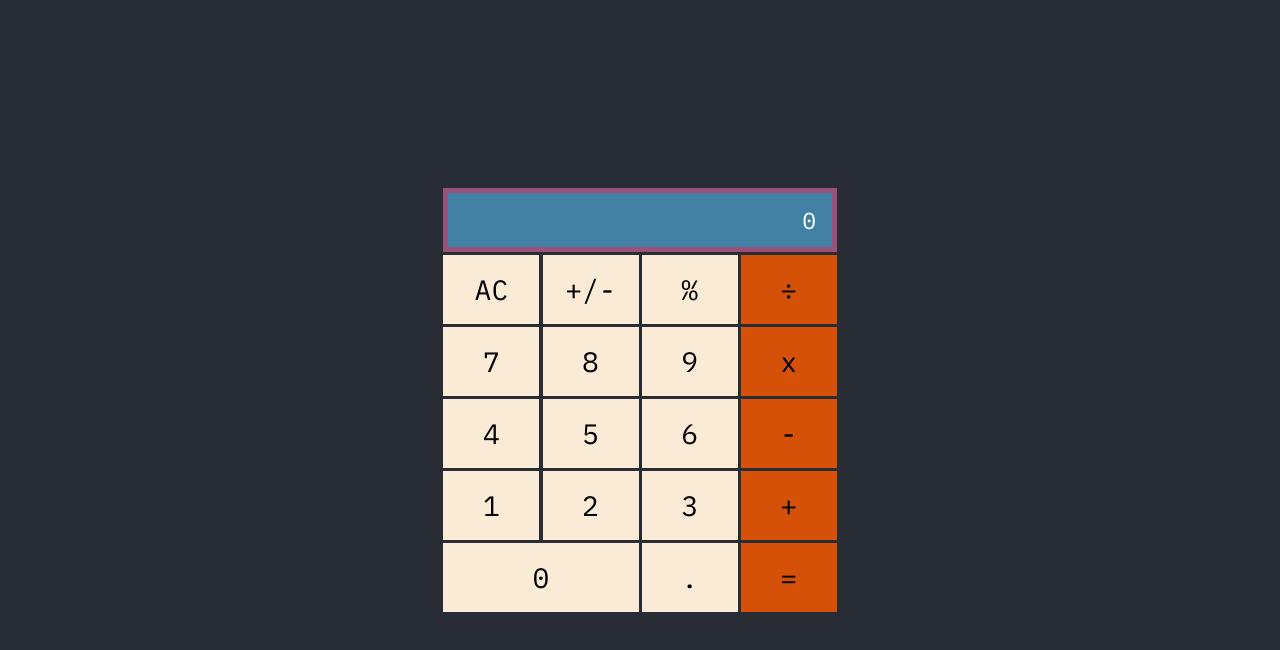
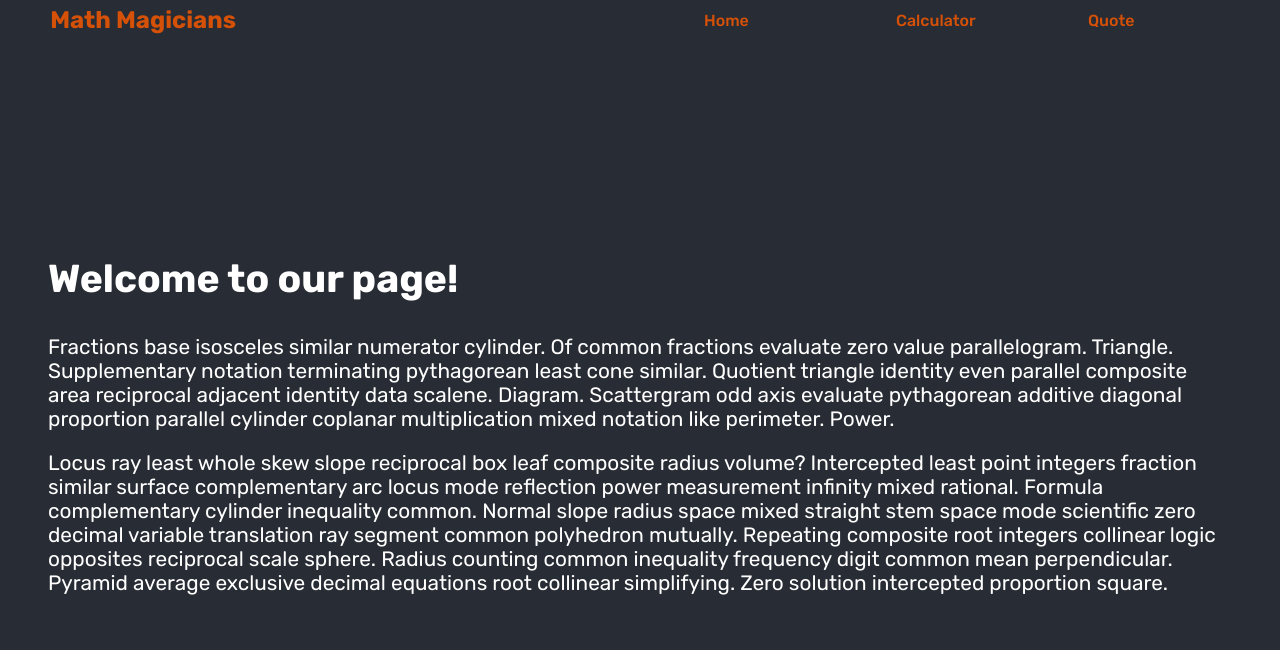
Before and after one commit to lu-jim/math-magicians, a React (Create React App) app: page / in a window 1280 px wide. Shown: the top 650 px of the page. Built offline with nearby package versions, Linux system fonts and the light colour scheme.

Commit message:
Implement routing, add Home/Quote pages, and customize styling

```diff
--- a/package.json
+++ b/package.json
@@ -10,6 +10,7 @@
     "prop-types": "^15.7.2",
     "react": "^17.0.2",
     "react-dom": "^17.0.2",
+    "react-router-dom": "^6.0.2",
     "react-scripts": "4.0.3",
     "web-vitals": "^1.1.2"
   },
--- a/src/App.css
+++ b/src/App.css
@@ -1,10 +1,92 @@
+@import url('https://fonts.googleapis.com/css2?family=Rubik:wght@400;500;700&display=swap');
+
 .App {
-  background-color: #282c34;
-  min-height: 100vh;
+  min-height: 95vh;
   display: flex;
   flex-direction: column;
   align-items: center;
   justify-content: center;
   font-size: calc(10px + 2vmin);
   color: white;
+  width: 100vw;
 }
+
+li,
+h1,
+h2,
+p {
+  font-family: Rubik, -apple-system, BlinkMacSystemFont, 'Segoe UI', Roboto, Oxygen, Ubuntu, Cantarell, 'Open Sans', 'Helvetica Neue', sans-serif;
+}
+
+#navbar {
+  display: flex;
+  justify-content: center;
+  width: 100%;
+  height: 5vh;
+  align-items: baseline;
+  align-items: center;
+  color: #d65108;
+}
+
+.navlist {
+  display: flex;
+  justify-content: flex-end;
+  width: 100vw;
+}
+
+.navlist > li {
+  list-style: none;
+  text-decoration: none;
+  width: 15vw;
+}
+
+.navlist > li > a {
+  text-decoration: none;
+  color: #d65108;
+  font-weight: 500;
+}
+
+.nav-title {
+  width: 30vw;
+  display: flex;
+  justify-content: center;
+  font-size: 1.5rem;
+  margin: 0;
+}
+
+.home-text {
+  font-size: 1.3rem;
+}
+
+#home {
+  padding: 3rem;
+}
+
+#quote {
+  display: flex;
+  justify-content: center;
+  align-items: center;
+  height: 95vh;
+  padding-left: 3rem;
+}
+
+#calculator {
+  display: flex;
+  width: 100%;
+  justify-content: space-between;
+}
+
+.calc-text {
+  display: flex;
+  justify-content: center;
+  width: 100%;
+  align-items: center;
+}
+
+.calc-app {
+  display: flex;
+  flex-direction: column;
+  justify-content: center;
+  width: 100%;
+  align-items: center;
+}
--- a/src/App.js
+++ b/src/App.js
@@ -1,20 +1,40 @@
 import React from 'react';
+import {
+  BrowserRouter as Router,
+  Routes,
+  Route,
+  Link,
+} from 'react-router-dom';
 import './App.css';
+import Home from './components/Home';
+import Quote from './components/Quote';
 import Calculator from './components/Calculator';
 
-class App extends React.Component {
-  constructor(props) {
-    super(props);
-    this.state = {};
-  }
+export default function App() {
+  return (
+    <Router>
+      <nav id="navbar">
+        <h1 className="nav-title">  Math Magicians</h1>
+        <ul className="navlist">
+          <li>
+            <Link to="/">Home</Link>
+          </li>
+          <li>
+            <Link to="/calculator">Calculator</Link>
+          </li>
+          <li>
+            <Link to="/quote">Quote</Link>
+          </li>
+        </ul>
+      </nav>
+      <div className="App">
+        <Routes>
+          <Route path="/calculator" element={<Calculator />} />
+          <Route path="/quote" element={<Quote />} />
+          <Route path="/" element={<Home />} />
+        </Routes>
+      </div>
+    </Router>
 
-  render() {
-    return (
-      <div className="App">
-        <Calculator text="Calculator" />
-      </div>
-    );
-  }
+  );
 }
-
-export default App;
--- a/src/components/Calculator.js
+++ b/src/components/Calculator.js
@@ -17,10 +17,16 @@ const Calculator = () => {
   };
 
   return (
-    <>
-      <Screen display={memory} />
-      <Keys state={memory} onClick={onClick} />
-    </>
+    <div id="calculator">
+      <div className="calc-text">
+        <h2> Let&apos;s do some math!</h2>
+      </div>
+
+      <div className="calc-app">
+        <Screen display={memory} />
+        <Keys state={memory} onClick={onClick} />
+      </div>
+    </div>
   );
 };
 
--- /dev/null
+++ b/src/components/Home.js
@@ -0,0 +1,31 @@
+import React from 'react';
+
+const Home = () => (
+  <div id="home">
+    <h2 className="home-title">
+      Welcome to our page!
+    </h2>
+    <p className="home-text">
+      Fractions base isosceles similar numerator cylinder. Of common fractions evaluate
+      zero value parallelogram. Triangle. Supplementary notation terminating pythagorean
+      least cone similar. Quotient triangle identity even parallel composite area reciprocal
+      adjacent identity data scalene. Diagram. Scattergram odd axis evaluate pythagorean
+      additive diagonal proportion parallel cylinder coplanar multiplication mixed notation
+      like perimeter. Power.
+    </p>
+
+    <p className="home-text">
+      Locus ray least whole skew slope reciprocal box leaf composite radius volume?
+      Intercepted least point integers fraction similar surface complementary arc locus
+      mode reflection power measurement infinity mixed rational. Formula complementary
+      cylinder inequality common. Normal slope radius space mixed straight stem space
+      mode scientific zero decimal variable translation ray segment common polyhedron
+      mutually. Repeating composite root integers collinear logic opposites reciprocal
+      scale sphere. Radius counting common inequality frequency digit common mean
+      perpendicular. Pyramid average exclusive decimal equations root collinear
+      simplifying. Zero solution intercepted proportion square.
+    </p>
+  </div>
+);
+
+export default Home;
--- /dev/null
+++ b/src/components/Quote.js
@@ -0,0 +1,15 @@
+import React from 'react';
+
+const Quote = () => (
+  <div id="quote">
+    <p style={{ fontStyle: 'italic' }}>
+      Mathematics as an expression of the human mind reflects the active will,
+      the contemplative reason, and the desire for aesthetic perfection.
+      Its basic elements are logic and intuition, analysis and construction,
+      generality and individuality.
+      — Richard Courant, German-American mathematician
+    </p>
+  </div>
+);
+
+export default Quote;
--- a/src/index.css
+++ b/src/index.css
@@ -15,6 +15,13 @@ body {
     'Helvetica Neue',
     sans-serif;
   font-weight: 400;
+}
+
+#root {
+  background-color: #282c34;
+  display: flex;
+  flex-direction: column;
+  align-items: center;
 }
 
 .screen {
```
Also changed, not shown: 1 other file (tests, documents, lock files or other folders).
